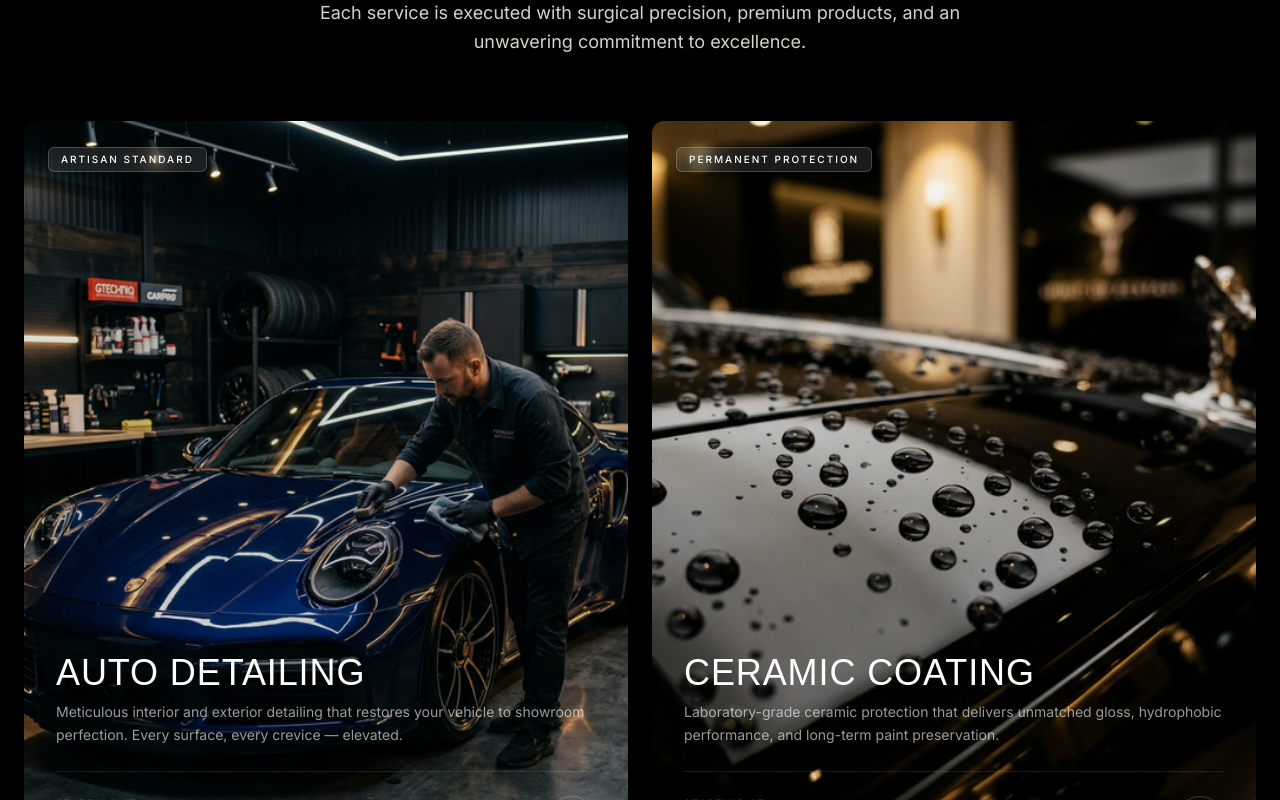
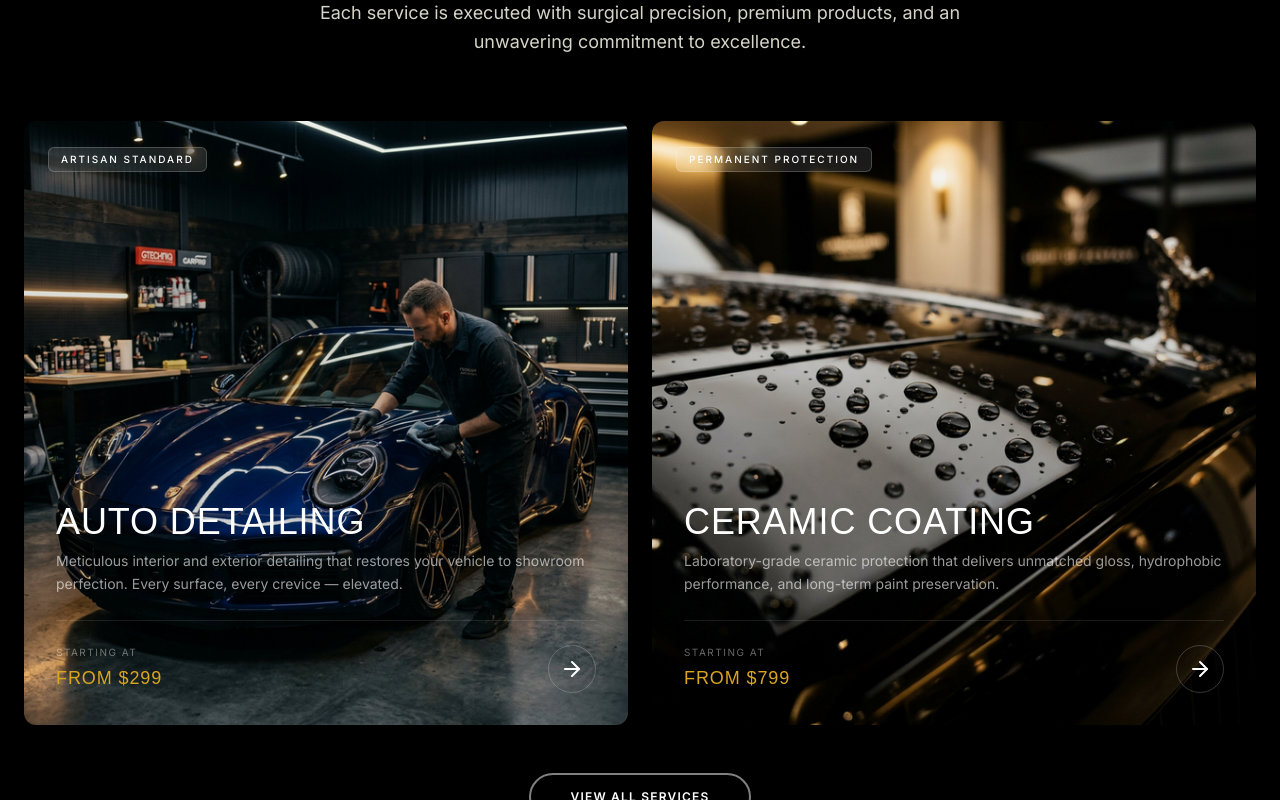
Before and after one commit to empexofficial/torvani, a Next.js app: page / in a window 1280 px wide. Shown: the part 1780-2580 px from the top of the page. Built offline with nearby package versions, Linux system fonts and the light colour scheme; a web font is replaced by a local one.

Commit message:
style: simplify ServiceCard aspect ratio by removing medium-screen specific override.

```diff
--- a/src/components/ui/ServiceCard.tsx
+++ b/src/components/ui/ServiceCard.tsx
@@ -32,7 +32,7 @@ export default function ServiceCard({
 }: ServiceCardProps) {
     return (
         <AnimatedSection delay={index * 0.15}>
-            <Link href={href} className="group block relative aspect-square md:aspect-[4/5] overflow-hidden rounded-xl bg-obsidian-900 shadow-2xl">
+            <Link href={href} className="group block relative aspect-square overflow-hidden rounded-xl bg-obsidian-900 shadow-2xl">
                 {/* Background Image */}
                 <div
                     className="absolute inset-0 bg-cover bg-center transition-transform duration-1000 group-hover:scale-110"
```
